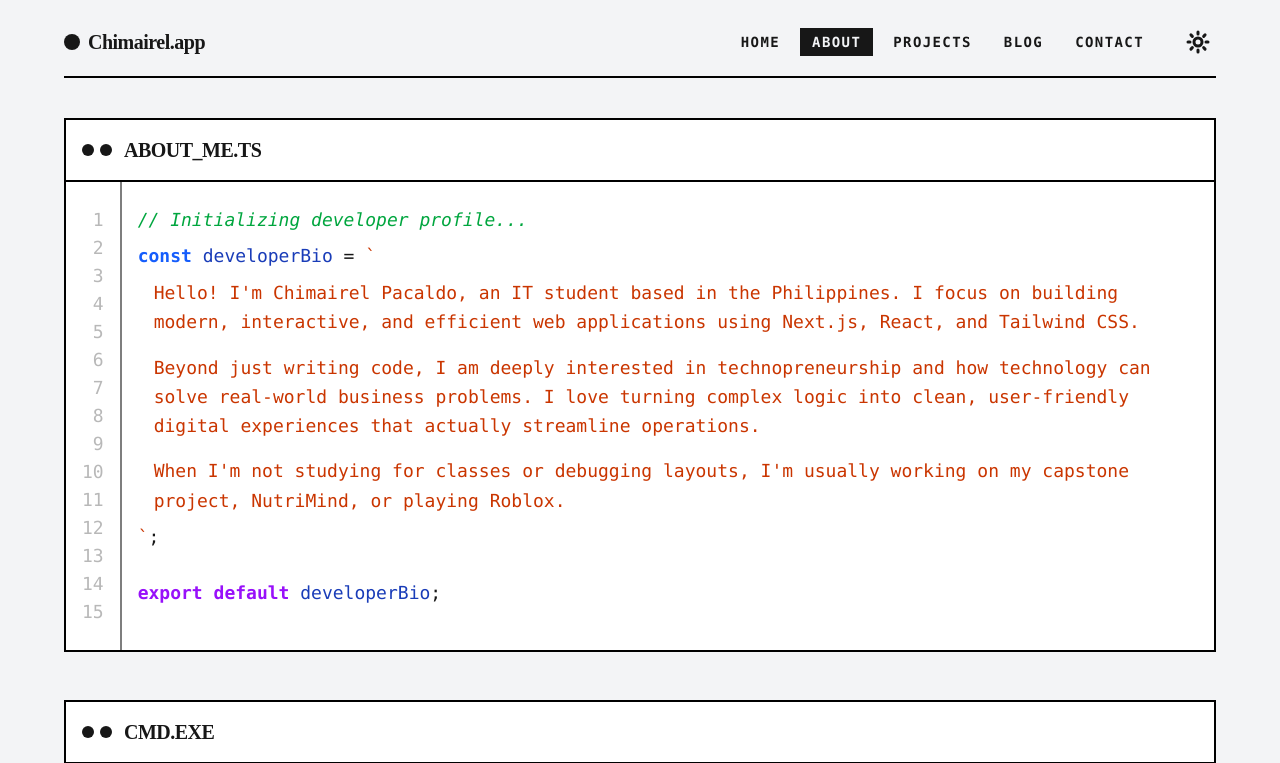
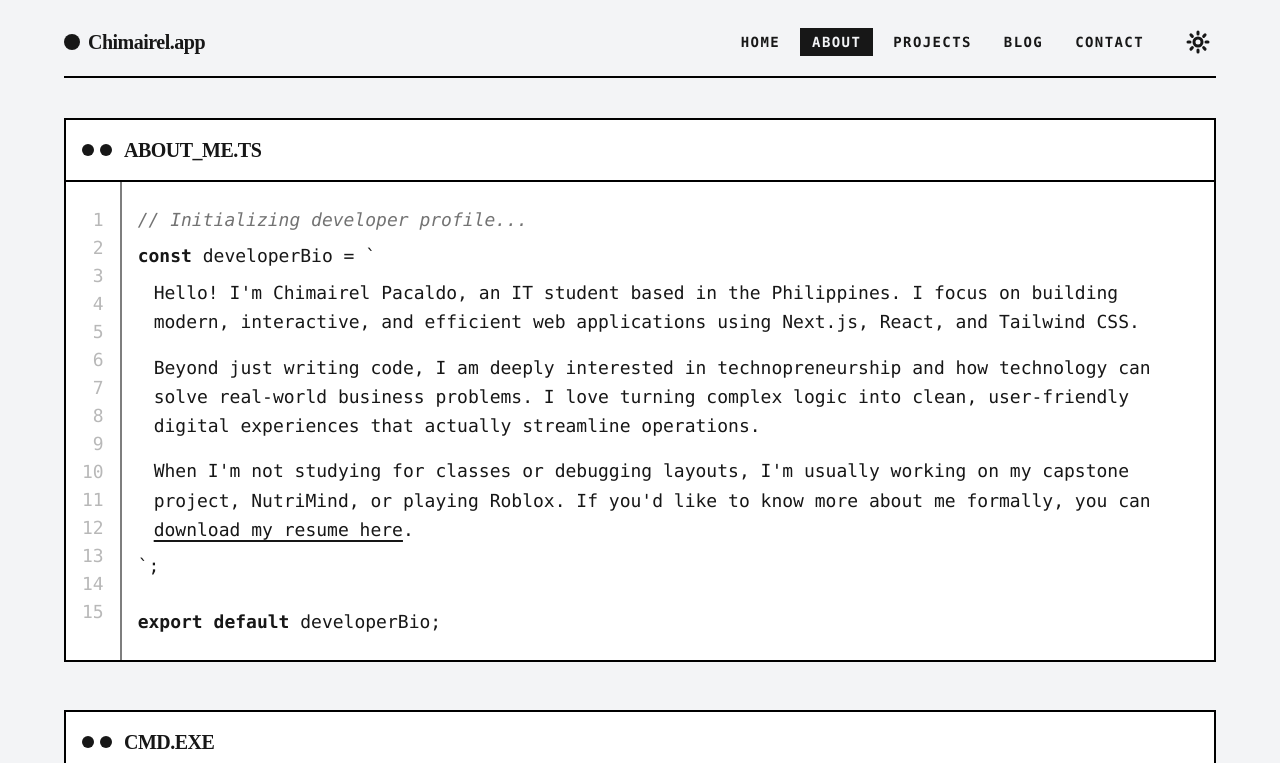
Before and after one commit to Chimairel/Portfolio, a Next.js app: page /about in a window 1280 px wide. Shown: the top 763 px of the page. Built offline with nearby package versions, Linux system fonts and the light colour scheme.

Commit message:
added resume and some minor additions

```diff
--- a/components/features/about/CodeEditorBio.tsx
+++ b/components/features/about/CodeEditorBio.tsx
@@ -4,9 +4,9 @@ export function CodeEditorBio() {
   return (
     <RetroWindow title="about_me.ts" id="bio" noPadding>
 
-      <div className="font-mono text-base md:text-lg flex bg-card overflow-hidden">
+      <div className="group font-mono text-base md:text-lg flex bg-card overflow-hidden text-foreground transition-colors duration-300">
 
-        <div className="flex flex-col text-muted-foreground py-6 pl-4 pr-4 border-r-2 border-border select-none text-right opacity-50 hidden md:flex">
+        <div className="flex flex-col text-muted-foreground py-6 pl-4 pr-4 border-r-2 border-border select-none text-right opacity-50 hidden md:flex group-hover:opacity-70 transition-opacity duration-300">
           {Array.from({ length: 15 }).map((_, i) => (
             <span key={i}>{i + 1}</span>
           ))}
@@ -14,18 +14,18 @@ export function CodeEditorBio() {
 
         <div className="flex flex-col py-6 px-4 w-full">
 
-          <span className="text-green-600 dark:text-[#6A9955] mb-2 italic">
+          <span className="text-muted-foreground mb-2 italic group-hover:text-green-600 dark:group-hover:text-[#6A9955] transition-colors duration-300">
             // Initializing developer profile...
           </span>
 
-          <span>
-            <span className="text-blue-600 dark:text-[#569CD6] font-bold">const</span>{" "}
-            <span className="text-blue-800 dark:text-[#9CDCFE]">developerBio</span>{" "}
+          <span className="transition-colors duration-300">
+            <span className="font-bold group-hover:text-blue-600 dark:group-hover:text-[#569CD6] transition-colors duration-300">const</span>{" "}
+            <span className="group-hover:text-blue-800 dark:group-hover:text-[#9CDCFE] transition-colors duration-300">developerBio</span>{" "}
             <span className="text-foreground">=</span>{" "}
-            <span className="text-orange-700 dark:text-[#CE9178]">`</span>
+            <span className="group-hover:text-orange-700 dark:group-hover:text-[#CE9178] transition-colors duration-300">`</span>
           </span>
 
-          <div className="text-orange-700 dark:text-[#CE9178]">
+          <div className="group-hover:text-orange-700 dark:group-hover:text-[#CE9178] transition-colors duration-300">
             <p className="mt-2 leading-relaxed pl-2 md:pl-4 pr-2">
               Hello! I'm Chimairel Pacaldo, an IT student based in the Philippines. I focus on building modern, interactive, and efficient web applications using Next.js, React, and Tailwind CSS.
             </p>
@@ -35,19 +35,26 @@ export function CodeEditorBio() {
             </p>
 
             <p className="mt-4 mb-2 leading-relaxed pl-2 md:pl-4 pr-2">
-              When I'm not studying for classes or debugging layouts, I'm usually working on my capstone project, NutriMind, or playing Roblox.
+              When I'm not studying for classes or debugging layouts, I'm usually working on my capstone project, NutriMind, or playing Roblox. If you'd like to know more about me formally, you can{" "}
+              <a
+                href="/resume.pdf"
+                download="Chimairel_Resume.pdf"
+                className="underline underline-offset-4 decoration-2 hover:font-bold hover:text-blue-600"
+              >
+                download my resume here
+              </a>.
             </p>
           </div>
 
           <span>
-            <span className="text-orange-700 dark:text-[#CE9178]">`</span>
+            <span className="group-hover:text-orange-700 dark:group-hover:text-[#CE9178] transition-colors duration-300">`</span>
             <span className="text-foreground">;</span>
           </span>
           <br />
-          <span>
-            <span className="text-purple-600 dark:text-[#C586C0] font-bold">export</span>{" "}
-            <span className="text-purple-600 dark:text-[#C586C0] font-bold">default</span>{" "}
-            <span className="text-blue-800 dark:text-[#9CDCFE]">developerBio</span>
+          <span className="transition-colors duration-300">
+            <span className="font-bold group-hover:text-purple-600 dark:group-hover:text-[#C586C0] transition-colors duration-300">export</span>{" "}
+            <span className="font-bold group-hover:text-purple-600 dark:group-hover:text-[#C586C0] transition-colors duration-300">default</span>{" "}
+            <span className="group-hover:text-blue-800 dark:group-hover:text-[#9CDCFE] transition-colors duration-300">developerBio</span>
             <span className="text-foreground">;</span>
           </span>
 
--- a/components/features/blog/BlogCategoryContent.tsx
+++ b/components/features/blog/BlogCategoryContent.tsx
@@ -66,7 +66,7 @@ export function BlogCategoryContent({ activeCategories, filteredPosts, mainCateg
               currentItems.map((post) => (
                 <div key={post.id} className="flex flex-col md:flex-row border-2 border-border bg-card transition-colors duration-200 hover:shadow-[4px_4px_0px_0px_var(--color-border)] group">
                   <div className="relative w-full md:w-1/4 aspect-video md:aspect-auto border-b-2 md:border-b-0 md:border-r-2 border-border bg-muted flex-shrink-0 overflow-hidden">
-                    <Image src={post.image} alt={post.title} fill sizes="(max-width: 768px) 100vw, 25vw" className="object-cover transition-transform duration-500 group-hover:scale-105" />
+                    <Image src={post.image} alt={post.title} fill sizes="(max-width: 768px) 100vw, 25vw" className="object-cover transition-transform duration-500" />
                   </div>
                   <div className="p-4 flex flex-col flex-grow justify-between gap-2">
                     <div>
--- a/components/features/contact/Connections.tsx
+++ b/components/features/contact/Connections.tsx
@@ -2,7 +2,7 @@ export function Connections() {
   const cards = [
     {
       title: "Phone Number",
-      value: "+63 900 000 0000",
+      value: "+63 920 126 4097",
       sub: "Available for calls or texts after class hours and if I'm not busy.",
       icon: "[☎]"
     },
--- a/hooks/useTerminal.ts
+++ b/hooks/useTerminal.ts
@@ -31,7 +31,7 @@ export function useTerminal(currentDirectory: string = "about") {
     const executeCommand: Record<string, () => string | void> = {
       cls: () => setHistory([]),
       clear: () => setHistory([]),
-      help: () => "Supported commands: cd <path>, cls, clear, help",
+      help: () => "Supported commands: cd <path ex: /projects>, cls, clear, help",
 
       cd: () => {
         const target = args[0];
```
Also changed, not shown: 1 other file (tests, documents, lock files or other folders).
